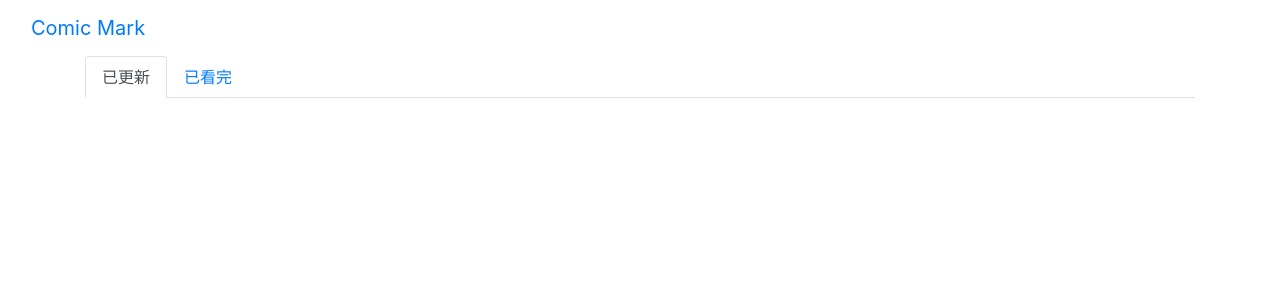
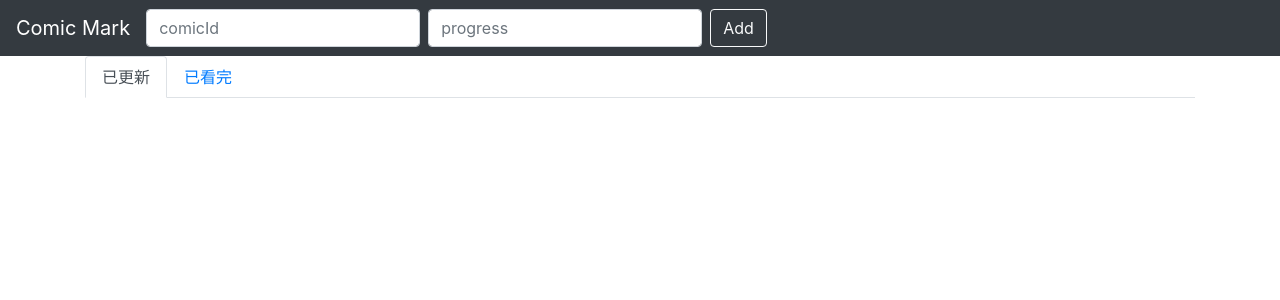
Before and after one commit to op880623/comicmark, a Django app: page / in a window 1280 px wide. Shown: the top 300 px of the page. Run offline with Django 3.2, Linux system fonts and the light colour scheme; data that the repository does not hold is empty; some libraries are stand-ins or nearby versions.

Commit message:
update navbar, color, btn-group

```diff
--- /dev/null
+++ b/comic/static/comic.css
@@ -0,0 +1,17 @@
+@media (min-width: 576px) {
+    .card-columns {
+        column-count: 1;
+    }
+}
+
+@media (min-width: 768px) {
+    .card-columns {
+        column-count: 2;
+    }
+}
+
+@media (min-width: 1200px) {
+    .card-columns {
+        column-count: 3;
+    }
+}
--- a/comic/templates/comic/index.html
+++ b/comic/templates/comic/index.html
@@ -31,27 +31,34 @@
   </script>
 
   <link rel="shortcut icon" type="image/png" href="{% static 'icon.png' %}">
+  <link rel="stylesheet" type="text/css" href="{% static 'comic.css' %}">
 
 </head>
 
 <body>
-  <nav class="navbar navbar-default">
-    <div class="container-fluid">
+  <nav class="navbar sticky-top navbar-expand-md navbar-dark bg-dark">
 
-      <div class="navbar-header">
-        <a class="navbar-brand" href="">Comic Mark</a>
-      </div>
+    <div class="navbar-header">
+      <a class="navbar-brand text-white" href="#">Comic Mark</a>
+    </div>
 
-      <div class="collapse navbar-collapse">
-        <form class="navbar-form navbar-left" action="{% url 'add_comic' %}" method="post">
-          {% csrf_token %}
-          <input type="number" class="form-control" name="comicId" max="100000" required placeholder="comicId">
-          <input type="number" class="form-control" name="progress" max="100000" placeholder="progress">
-          <button class="btn btn-default" type="submit">Add</button>
-        </form>
-      </div>
+    <button class="navbar-toggler" type="button" data-toggle="collapse"
+        data-target="#navbarToggler" aria-controls="navbarToggler"
+        aria-expanded="false" aria-label="Toggle navigation">
+      <span class="navbar-toggler-icon"></span>
+    </button>
 
+    <div class="collapse navbar-collapse" id="navbarToggler">
+      <form class="form-inline" action="{% url 'add_comic' %}" method="post">
+        {% csrf_token %}
+        <input type="number" class="form-control mr-sm-2" name="comicId"
+            max="100000" required placeholder="comicId">
+        <input type="number" class="form-control mr-sm-2" name="progress"
+            max="100000" placeholder="progress">
+        <button class="btn btn-outline-light my-sm-0" type="submit">Add</button>
+      </form>
     </div>
+
   </nav>
 
   <div class="container">
@@ -75,7 +82,7 @@
           aria-labelledby="updated-tab">
         <div class="card-columns">
           {% for comic in updated %}
-          <div class="card border-primary">
+          <div class="card border-dark">
 
             <div class="card-header">
               <a href="{{ comic.url }}" target="_blank">{{ comic.name }}</a>
@@ -92,9 +99,12 @@
                   <span class="badge badge-success">上次進度</span>
                 {% elif ep.is_next %}
                   <a href="{{ ep.url }}" target="_blank">第 {{ ep.index }} 話</a>
-                  <a href="{% url 'update_progress' comic.comicId %}"
-                      class="btn btn-outline-primary">看完了</a>
-                  <div class="read-now btn btn-outline-primary">現在看</div>
+                  <div class="btn-group" role="group">
+                    <a href="{% url 'update_progress' comic.comicId %}"
+                      class="btn btn-outline-dark">看完了
+                    </a>
+                    <button class="read-now btn btn-outline-dark">現在看</button>
+                  </div>
                 {% else %}
                   <h6>第 {{ ep.index }} 話</h6>
                 {% endif %}
@@ -113,7 +123,7 @@
           aria-labelledby="unupdated-tab">
         <div class="card-columns">
           {% for comic in unupdated %}
-          <div class="card border-primary">
+          <div class="card border-dark">
 
             <div class="card-header">
               <a href="{{ comic.url }}" target="_blank">{{ comic.name }}</a>
```
